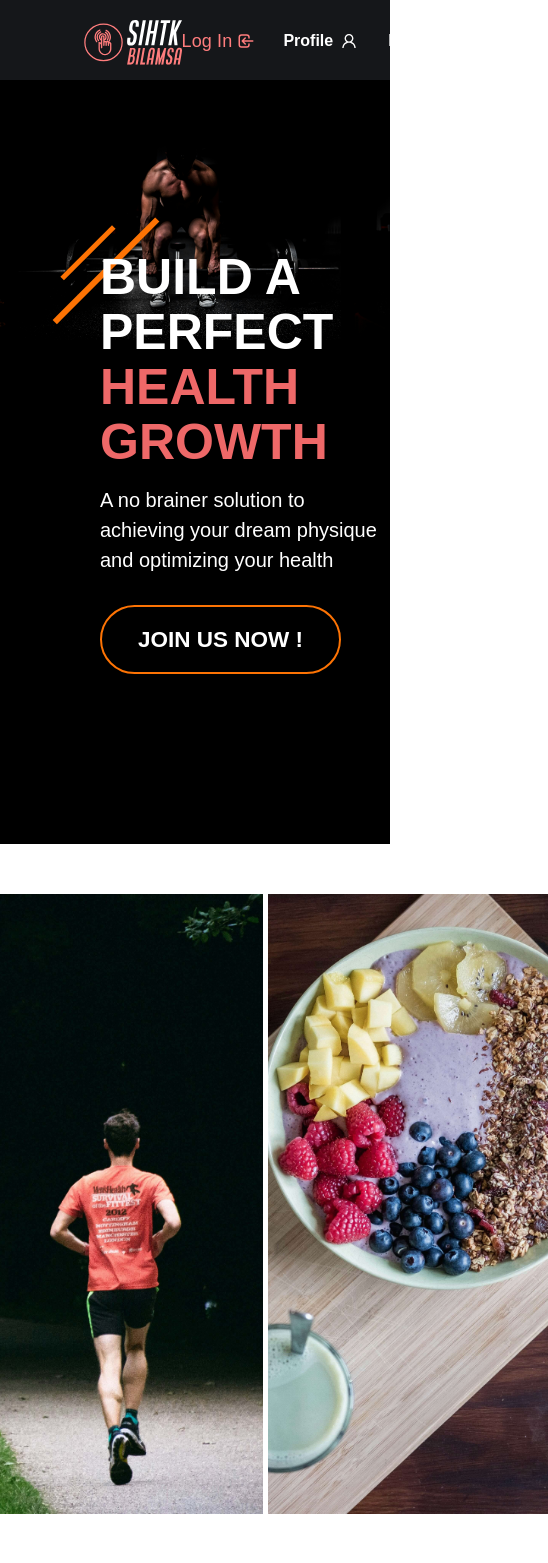
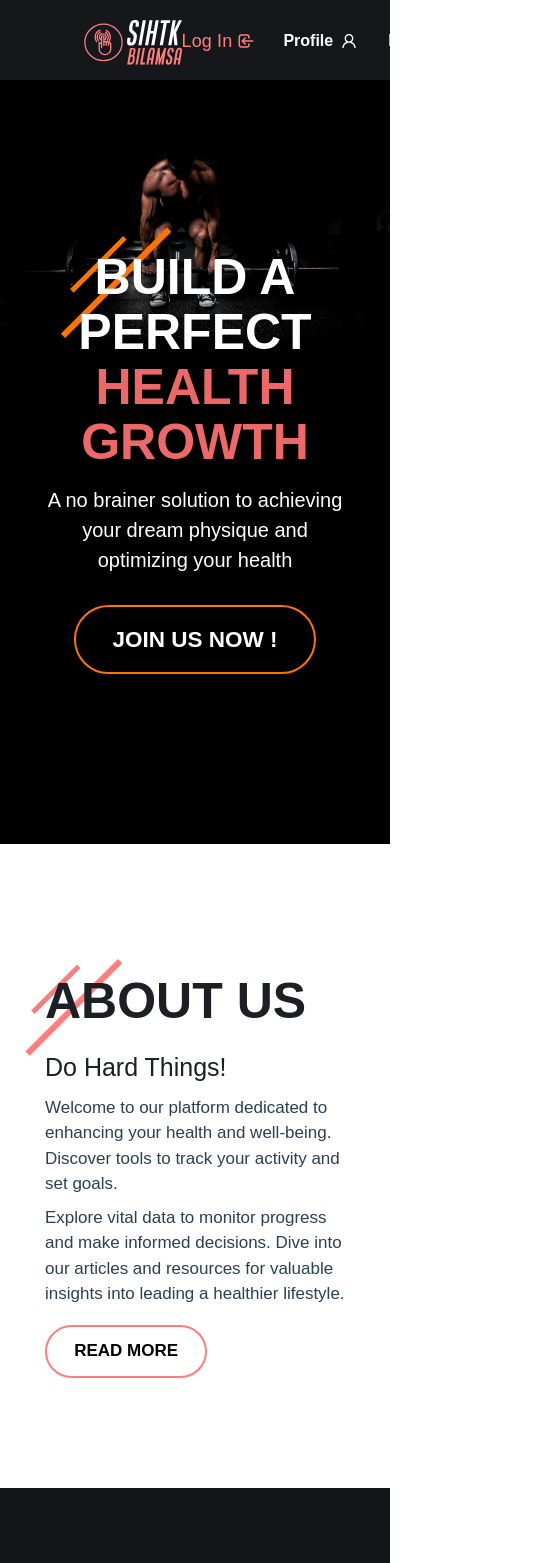
Before and after one commit to aligamaljk/sihtkBilamsa, a React (Vite) app: page / in a window 390 px wide. Shown: the top 1563 px of the page, 548 px wide, since content can reach past the window. Built offline with nearby package versions, Linux system fonts and the light colour scheme.

Commit message:
Updated VideoSection Component #2

```diff
--- a/src/Components/Home/AboutSection/AboutSection.scss
+++ b/src/Components/Home/AboutSection/AboutSection.scss
@@ -6,19 +6,24 @@
 
   .container {
     display: grid;
-    grid-template-columns: repeat(auto-fit, minmax(500px, 1fr));
+    grid-template-columns: repeat(auto-fit, minmax(200px, 1fr));
     // ==============
     // Photos Section
     // ==============
 
     .images {
       display: flex;
+      flex-wrap: wrap;
+      align-items: center;
       justify-content: center;
       gap: 5px;
       .img {
         min-height: 620px;
         max-width: 280px;
         object-fit: cover;
+        @media (max-width: 768px) {
+          display: none;
+        }
       }
       .img.one {
         object-position: 90% 100%;
@@ -33,6 +38,10 @@
       flex-direction: column;
       justify-content: center;
       padding: 50px 100px;
+
+      @media (max-width: 768px) {
+        padding: 50px 0px;
+      }
 
       .heading {
         position: relative;
@@ -64,3 +73,10 @@
     }
   }
 }
+
+.hero-shape {
+  transform: translate(-35%, -180%);
+  @media (max-width: 768px) {
+    transform: translate(-10%, -10%);
+  }
+}
--- a/src/Components/Home/HeroSection/HeroSection.scss
+++ b/src/Components/Home/HeroSection/HeroSection.scss
@@ -14,8 +14,6 @@
     transform: scaleX(-1);
 
     background-image: url('/hero-img2.jpg');
-    // background-position: center;
-    // background-size: cover;
     background-size: contain;
     background-repeat: no-repeat;
     background-color: $black;
@@ -29,7 +27,8 @@
   .description {
     position: absolute;
     top: 0;
-    left: 100px;
+    left: 0px;
+    padding-inline: 45px;
     z-index: 20;
     height: calc(100vh - 80px);
     display: flex;
@@ -37,6 +36,10 @@
     justify-content: center;
     transform: translateY(0px);
     align-items: start;
+    @media (max-width: 768px) {
+      text-align: center;
+      align-items: center;
+    }
 
     .info {
       position: relative;
@@ -46,11 +49,11 @@
       font-size: 5rem;
       font-weight: 700;
       line-height: 5.5rem;
+      width: fit-content;
       text-transform: uppercase;
       color: $white;
     }
     .second-heading {
-      // color: white;
       color: $red-500;
     }
     p {
--- a/src/Components/Home/HeroSection/HeroSection.tsx
+++ b/src/Components/Home/HeroSection/HeroSection.tsx
@@ -9,7 +9,11 @@ function HeroSection({ t }: ITranslation) {
       <div className='container'>
         <div className='description'>
           <div className='info'>
-            <TwoLineShape translateX='-35%' translateY='-180%' />
+            <TwoLineShape
+              className='hero-shape'
+              translateX=''
+              translateY=''
+            />
             <h1>{t.homePage?.hero?.h1_1}</h1>
           </div>
           <h1 className='second-heading'>{t.homePage?.hero?.h1_2}</h1>
--- a/src/Components/Home/Home.tsx
+++ b/src/Components/Home/Home.tsx
@@ -2,6 +2,7 @@ import { ITranslation } from '../../types';
 import AboutSection from './AboutSection/AboutSection';
 import HeroSection from './HeroSection/HeroSection';
 import './Home.scss';
+import JoinUs from './JoinUs/JoinUs';
 import ServicesSection from './ServicesSection/ServicesSection';
 import VideoSection from './VideoSection/VideoSection';
 
@@ -12,6 +13,7 @@ const Home = ({ t }: ITranslation) => {
       <AboutSection t={t} />
       <ServicesSection t={t} />
       <VideoSection t={t} />
+      <JoinUs t={t} />
     </section>
   );
 };
--- /dev/null
+++ b/src/Components/Home/JoinUs/JoinUs.scss
@@ -0,0 +1,33 @@
+@import '../../../styles/variables';
+
+.join-us {
+  background-image: url('../../../assets/pexels-li-sun-2294361.jpg');
+  background-size: cover;
+  background-position: 50% 60%;
+
+  .overlay {
+    background-color: rgba(238, 104, 104, 0.8);
+    padding: 100px 0px;
+    color: $white;
+
+    .content {
+      display: flex;
+      flex-wrap: wrap;
+      justify-content: space-between;
+      align-items: center;
+
+      h2 {
+        font-size: 4rem;
+        font-weight: 700;
+        line-height: 4.3rem;
+        text-transform: uppercase;
+      }
+      p {
+        font-size: 2rem;
+        text-transform: uppercase;
+        margin-top: 10px;
+        margin-bottom: 20px;
+      }
+    }
+  }
+}
--- /dev/null
+++ b/src/Components/Home/JoinUs/JoinUs.tsx
@@ -0,0 +1,25 @@
+import { ITranslation } from '../../../types';
+import Btn from '../../UI/Button/Btn';
+import './JoinUs.scss';
+
+function JoinUs({ t }: ITranslation) {
+  return (
+    <div className='join-us'>
+      <div className='overlay'>
+        <div className='container'>
+          <div className='content'>
+            <div className='text'>
+              <h2>{t.homePage?.joinUsSection?.h2}</h2>
+              <p>{t.homePage?.joinUsSection?.p}</p>
+            </div>
+            <Btn size='lg' to='/contact'>
+              {t.homePage?.joinUsSection?.btn}
+            </Btn>
+          </div>
+        </div>
+      </div>
+    </div>
+  );
+}
+
+export default JoinUs;
--- a/src/Components/Home/VideoSection/VideoSection.scss
+++ b/src/Components/Home/VideoSection/VideoSection.scss
@@ -24,6 +24,7 @@
 
     h2 {
       font-size: 3rem;
+      padding-inline: 45px;
     }
   }
 }
--- a/src/Components/UI/TwoLineShape/TwoLineShape.tsx
+++ b/src/Components/UI/TwoLineShape/TwoLineShape.tsx
@@ -5,17 +5,19 @@ function TwoLineShape({
   translateY = '-130%',
   color,
   l1 = { height: '5px', width: '50%' },
-  l2 = { height: '6px' }
+  l2 = { height: '6px' },
+  className
 }: {
   translateX?: string;
   translateY?: string;
   color?: string;
   l1?: { height?: string; width?: string };
   l2?: { height?: string; width?: string };
+  className?: string;
 }) {
   return (
     <div
-      className='two-line-shape'
+      className={`two-line-shape ${className}`}
       style={{ transform: `translate(${translateX}, ${translateY})` }}
     >
       <LineShap size={l1} color={color} />
--- a/src/localization/ar.tsx
+++ b/src/localization/ar.tsx
@@ -126,6 +126,11 @@ export default {
       h2: 'اكتشف فوائد منصتنا الصحية!',
       btn: 'شاهد الآن!'
     },
+    joinUsSection: {
+      h2: 'ابني عادات صحية',
+      p: 'حقق أهداف اللياقة البدنية الخاصة بك',
+      btn: 'انضم إلينا'
+    },
     services: {
       titleH2: 'خدماتنا',
       titleH3: 'نحن نهدف إلى تعزيز قدراتك',
--- a/src/localization/en.tsx
+++ b/src/localization/en.tsx
@@ -144,6 +144,11 @@ export default {
     videoSection: {
       h2: 'Discover the Benefits of Our Health Platform',
       btn: 'Watch Now!'
+    },
+    joinUsSection: {
+      h2: 'Build healthy habits',
+      p: 'Achieve your fitness goals',
+      btn: 'join us'
     }
   },
   aboutPage: {
--- a/src/styles/_reset.scss
+++ b/src/styles/_reset.scss
@@ -383,6 +383,6 @@ $breakpoints: (
   }
   @include mq('md') {
     max-width: 100vw;
-    padding: 0 1.5rem;
+    padding: 0 45px;
   }
 }
--- a/src/types/index.tsx
+++ b/src/types/index.tsx
@@ -144,6 +144,11 @@ export interface ITranslation {
         h2: string;
         btn: string;
       };
+      joinUsSection?: {
+        h2: string;
+        p: string;
+        btn: string;
+      };
     };
     aboutPage?: {
       about?: string;
```
